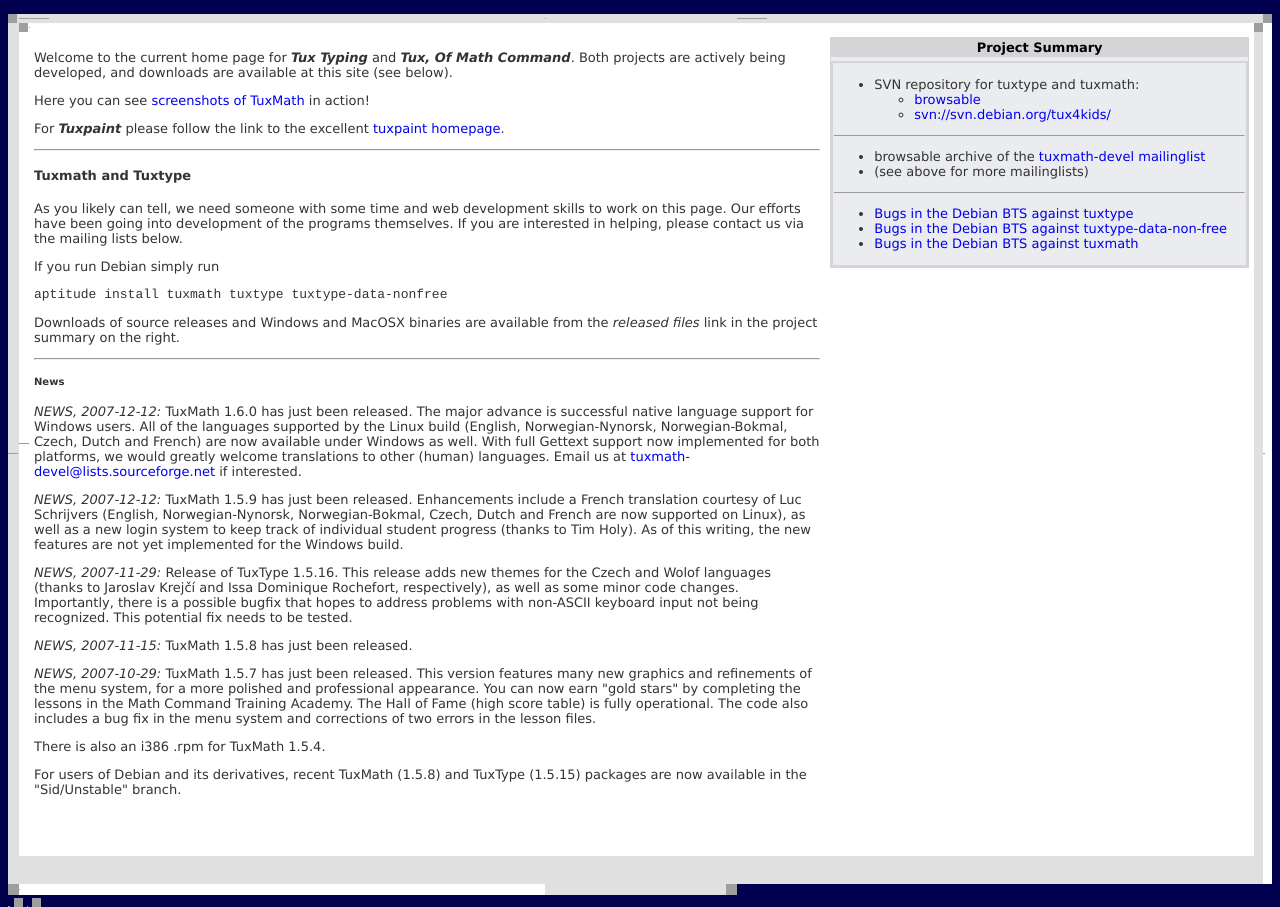
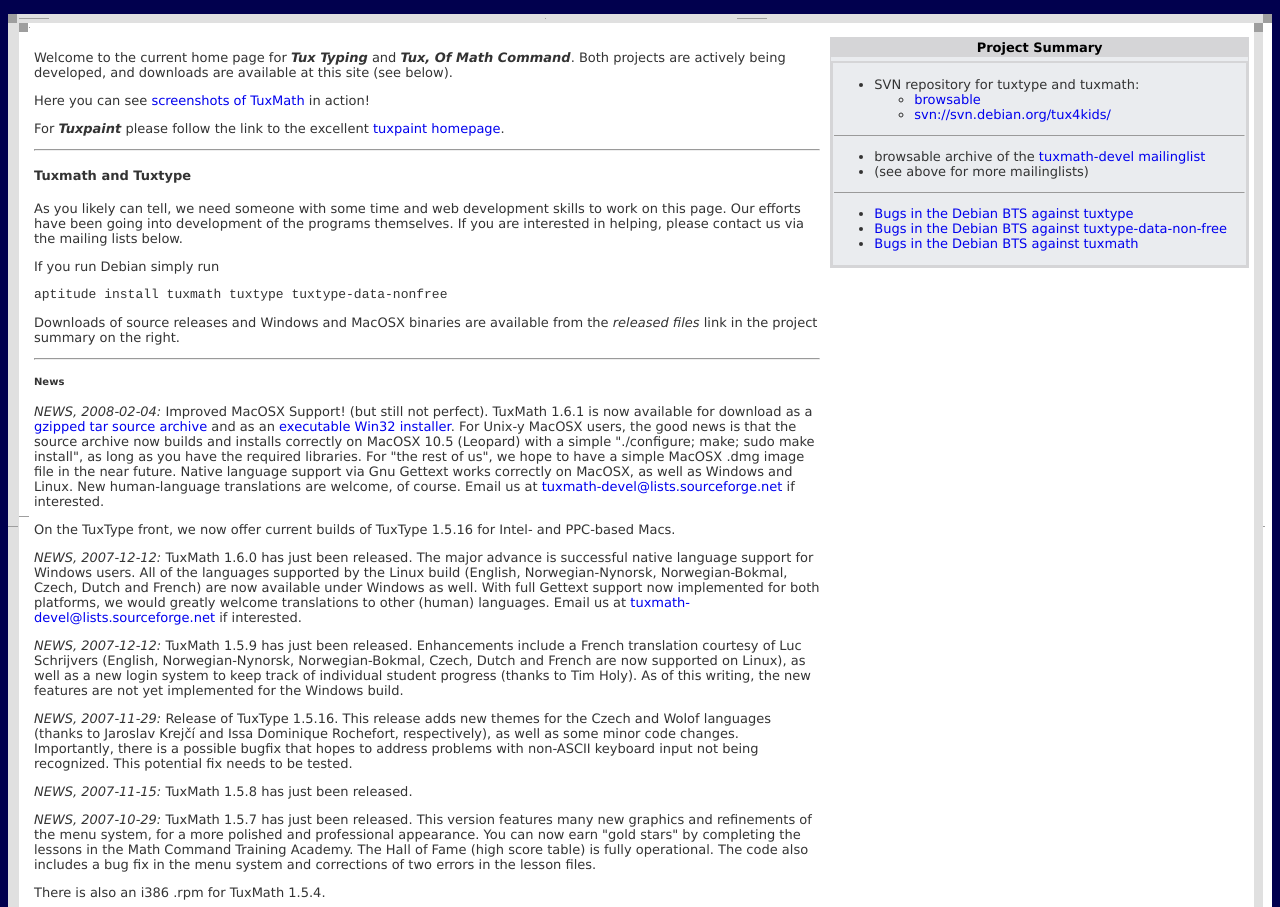
Before and after one commit to wjt/alioth-archive-tux4kids, a PHP site: page / in a window 1280 px wide. Shown: the part 61-968 px from the top of the page. Run offline with PHP 8.4, Linux system fonts and the light colour scheme; data that the repository does not hold is empty; grey boxes are pictures that could not be loaded.

Commit message:
website update
git-svn-id: svn://svn.debian.org/svn/tux4kids/tux4kids-web@421 47d30e19-490b-0410-9d18-e851f4e465b3

```diff
--- a/htdocs/index.php
+++ b/htdocs/index.php
@@ -143,6 +143,10 @@ available from the <i>released files</i> link in the project summary on the righ
 <hr>
 <h5>News</h5>
 
+<p><i>NEWS, 2008-02-04: </i>Improved MacOSX Support! (but still not perfect).  TuxMath 1.6.1 is now available for download as a <a href="http://alioth.debian.org/frs/download.php/2310/tuxmath_w_fonts-1.6.1.tar.gz" target="_blank">gzipped tar source archive</a> and as an <a href="http://alioth.debian.org/frs/download.php/2309/tuxmath-1.6.1-win32-installer.exe" target="_blank">executable Win32 installer</a>.  For Unix-y MacOSX users, the good news is that the source archive now builds and installs correctly on MacOSX 10.5 (Leopard) with a simple "./configure; make; sudo make install", as long as you have the required libraries.  For "the rest of us", we hope to have a simple MacOSX .dmg image file in the near future.  Native language support via Gnu Gettext works correctly on MacOSX, as well as Windows and Linux. New human-language translations are welcome, of course. Email us at <a href="mailto:tuxmath-devel@lists.sourceforge.net?&subject=TuxMath%20Translation">tuxmath-devel@lists.sourceforge.net</a> if interested.</p>
+
+<p>On the TuxType front, we now offer current builds of TuxType 1.5.16 for Intel- and PPC-based Macs.</p>
+
 <p><i>NEWS, 2007-12-12: </i>TuxMath 1.6.0 has just been released. The major advance is successful native language support for Windows users. All of the languages supported by the Linux build (English, Norwegian-Nynorsk, Norwegian-Bokmal, Czech, Dutch and French) are now available under Windows as well. With full Gettext support now implemented for both platforms, we would greatly welcome translations to other (human) languages. Email us at <a href="mailto:tuxmath-devel@lists.sourceforge.net?&subject=TuxMath%20Translation">tuxmath-devel@lists.sourceforge.net</a> if interested.</p>
 
 <p><i>NEWS, 2007-12-12: </i>TuxMath 1.5.9 has just been released. Enhancements include a French translation courtesy of Luc Schrijvers (English, Norwegian-Nynorsk, Norwegian-Bokmal, Czech, Dutch and French are now supported on Linux), as well as a new login system to keep track of individual student progress (thanks to Tim Holy).  As of this writing, the new features are not yet implemented for the Windows build.</p>
```
